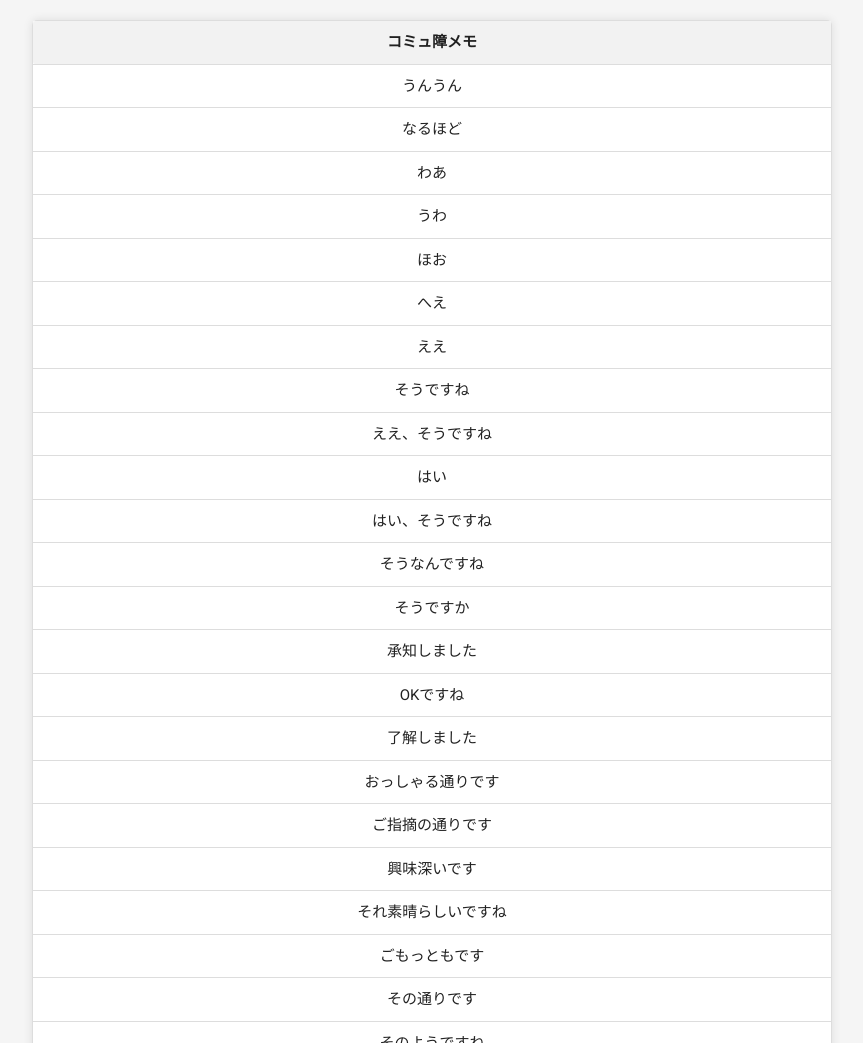
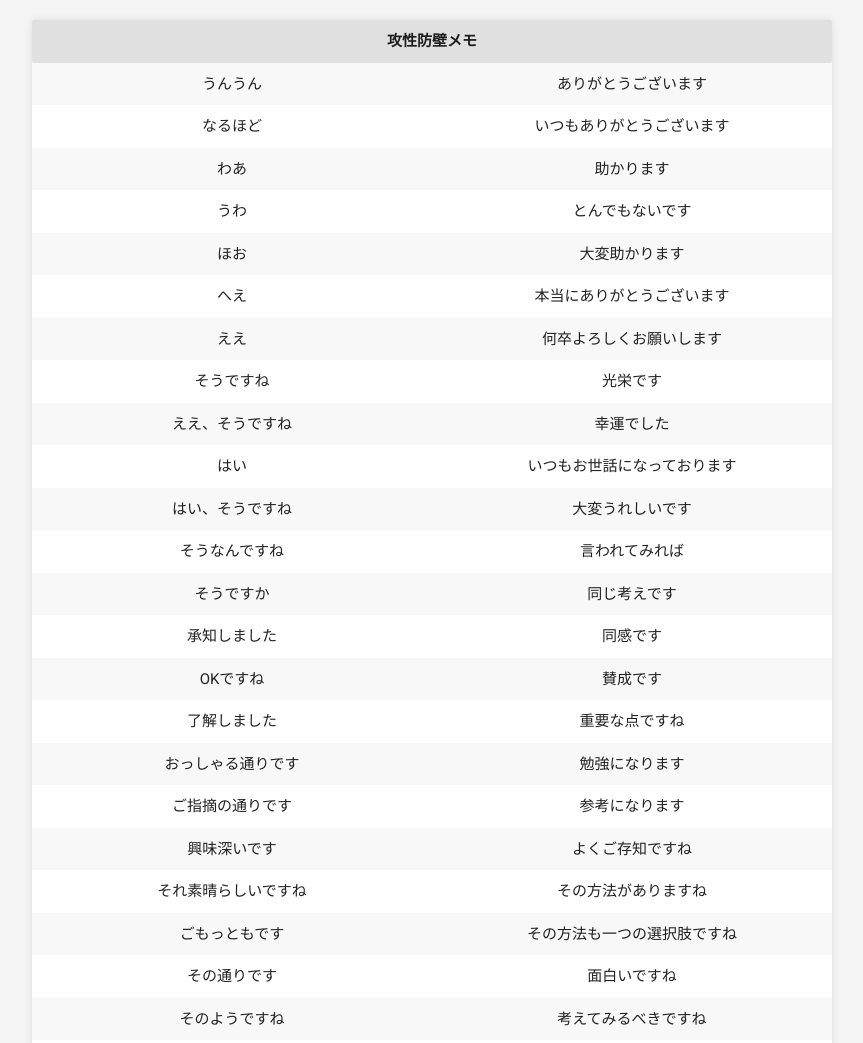
Before and after one commit to 5Tpj84eE/240421_socialphobiamemo.github.io, a plain HTML site: page index.html in a window 1280 px wide. Shown: the top 1043 px of the page, without its empty margins (208-1071 px from the left). Drawn offline with nearby package versions, Linux system fonts and the light colour scheme.

Commit message:
Add files via upload

```diff
--- a/index.html
+++ b/index.html
@@ -1,47 +1,59 @@
 <!DOCTYPE html>
 <html lang="en">
+
 <head>
   <meta charset="UTF-8">
   <meta name="viewport" content="width=device-width, initial-scale=1.0">
-  <title>コミュ障メモ</title>
-  <link rel="stylesheet" href="https://fonts.googleapis.com/css?family=Roboto:300,400,500,700&display=swap">
+  <title>攻性防壁メモ</title>
+  <!-- Materialize CSS CDN -->
   <link rel="stylesheet" href="https://cdnjs.cloudflare.com/ajax/libs/materialize/1.0.0/css/materialize.min.css">
+  <!-- Google Fonts -->
+  <link href="https://fonts.googleapis.com/css?family=Roboto:300,400,500,700&display=swap" rel="stylesheet">
   <style>
     body {
       font-family: 'Roboto', sans-serif;
       background-color: #f5f5f5;
     }
+
     .container {
       max-width: 800px;
       margin: 20px auto;
     }
+
     .table-wrapper {
-      overflow-x: auto;
       background-color: #fff;
       border-radius: 5px;
-      box-shadow: 0px 0px 10px 0px rgba(0,0,0,0.1);
+      box-shadow: 0px 0px 10px 0px rgba(0, 0, 0, 0.1);
     }
+
     table {
       border-collapse: collapse;
       width: 100%;
     }
-    th, td {
-      border: 1px solid #ddd;
+
+    th,
+    td {
       padding: 10px;
       text-align: center;
     }
+
     th {
       background-color: #f2f2f2;
     }
   </style>
 </head>
+
 <body>
   <div class="container">
     <div class="table-wrapper">
-      <table>
+      <table class="striped">
+        <colgroup>
+          <col style="width: 50%;">
+          <col style="width: 50%;">
+        </colgroup>
         <thead>
           <tr>
-            <th>コミュ障メモ</th>
+            <th colspan="2" class="grey lighten-2">攻性防壁メモ</th>
           </tr>
         </thead>
         <tbody id="tableBody">
@@ -51,8 +63,11 @@
     </div>
   </div>
 
+  <!-- Materialize JavaScript CDN -->
+  <script src="https://cdnjs.cloudflare.com/ajax/libs/materialize/1.0.0/js/materialize.min.js"></script>
+
   <script>
-    // 基本的なコミュ障のリスト
+    // 基本的な攻性防壁のリスト
     const basicPhrases = [
       "うんうん",
       "なるほど",
@@ -83,7 +98,7 @@
       "お疲れ様です",
     ];
 
-    // 好印象を与えるコミュ障のリスト
+    // 好印象を与える攻性防壁のリスト
     const positivePhrases = [
       "ありがとうございます",
       "いつもありがとうございます",
@@ -110,34 +125,50 @@
       "考えてみるべきですね",
       "一緒に取り組んでいこうと思います",
       "初めて知りました",
-    ];
-
-    // その他のコミュ障
-    const additionalPhrases = [
       "理由を聞いてもいいですか？",
       "具体的に教えてもらえますか？",
       "どうしてこのタイミングで？",
+    ];
+
+    // その他の攻性防壁
+    const additionalPhrases = [
       "",
-  ];
+    ];
 
     // テーブルのtbody要素への参照を取得
     const tableBody = document.getElementById('tableBody');
 
-    // コミュ障のリストをテーブルに追加する関数
+    // 攻性防壁のリストをテーブルに追加する関数
     function populateTable(phrases, className) {
-      // 各コミュ障をテーブルに追加
-      phrases.forEach(phrase => {
-        const row = `<tr><td class="${className}">${phrase}</td></tr>`;
-        tableBody.insertAdjacentHTML('beforeend', row);
-      });
+      let longerList = basicPhrases.length > positivePhrases.length ? basicPhrases : positivePhrases;
+      longerList = longerList.length > additionalPhrases.length ? longerList : additionalPhrases;
+
+      for (let i = 0; i < longerList.length; i++) {
+        const row = document.createElement('tr');
+        const cell1 = document.createElement('td');
+        const cell2 = document.createElement('td');
+
+        if (i < basicPhrases.length) {
+          cell1.innerText = basicPhrases[i];
+        }
+
+        if (i < positivePhrases.length) {
+          cell2.innerText = positivePhrases[i];
+        }
+
+        row.appendChild(cell1);
+        row.appendChild(cell2);
+        tableBody.appendChild(row);
+      }
     }
 
-    // テーブルに基本的なコミュ障を追加
+    // テーブルに基本的な攻性防壁を追加
     populateTable(basicPhrases, 'basic-phrase');
-    // テーブルに好印象を与えるコミュ障を追加
-    populateTable(positivePhrases, 'positive-phrase');
-    // テーブルにその他のコミュ障を追加
-    populateTable(additionalPhrases, 'additional-phrase');
+    // テーブルに好印象を与える攻性防壁を追加
+    // populateTable(positivePhrases, 'positive-phrase');
+    // テーブルにその他の攻性防壁を追加
+    // populateTable(additionalPhrases, 'additional-phrase');
   </script>
 </body>
+
 </html>
```
